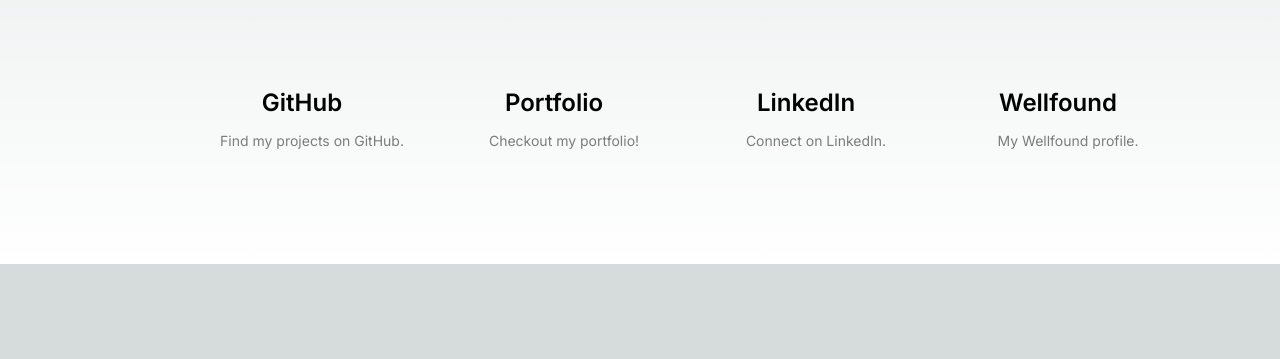
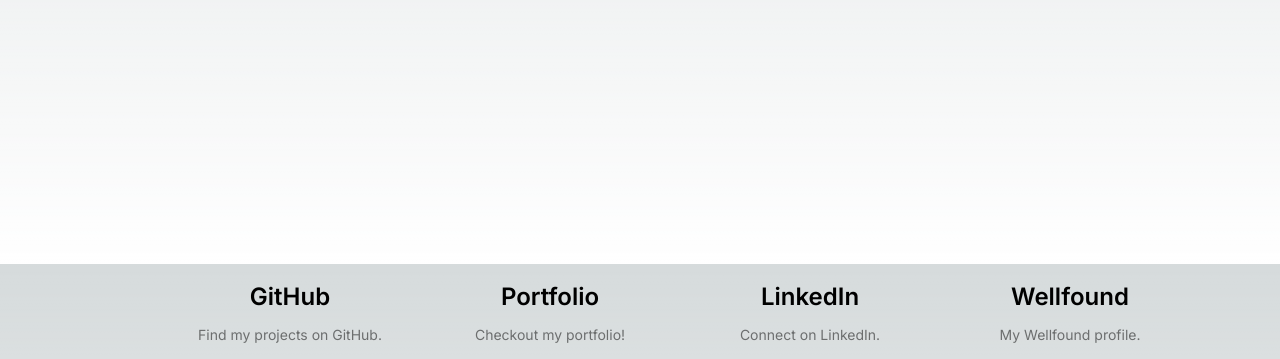
Before and after one commit to mailsg/task-management-app, a Next.js app: page / in a window 1280 px wide. Shown: the part 536-895 px from the top of the page. Before the commit the page ends 800 px from the top, so only its background shows below. Built offline with nearby package versions, Linux system fonts and the light colour scheme; no server answers.

Commit message:
Align the UI

```diff
--- a/src/app/page.js
+++ b/src/app/page.js
@@ -29,15 +29,18 @@
             </button>
           </div>
         </div>
-        <div className="grid text-center mt-8 lg:max-w-5xl lg:grid-cols-4 ml-1 lg:ml-20">
+
+        <div className="mt-8 lg:max-w-5xl ml-1 lg:ml-20 relative">
+          <footer className="" style= {{position: "absolute", bottom: "0", width: "100%", top: "6rem"}}>
+            <div className="grid grid-cols-1 gap-8 md:grid-cols-2 lg:grid-cols-4">
               <a
                 href="https://github.com/mailsg"
                 className="group rounded-lg border border-transparent px-5 py-4 transition-colors hover:border-gray-300 hover:bg-gray-100 hover:dark:border-neutral-700 hover:dark:bg-neutral-800/30"
                 target="_blank"
                 rel="noopener noreferrer"
               >
-            <h2 className="mb-3 text-2xl text-center font-semibold">GitHub</h2>
-            <p className="max-w-[30ch] text-center ml-5 text-sm opacity-50">Find my projects on GitHub.</p>
+                <h2 className="mb-3 text-2xl font-semibold text-center">GitHub</h2>
+                <p className="text-sm text-center opacity-50">Find my projects on GitHub.</p>
               </a>
               <a
                 href="https://my-portfolio-3fbn.onrender.com/"
@@ -45,8 +48,8 @@
                 target="_blank"
                 rel="noopener noreferrer"
               >
-            <h2 className="mb-3 text-2xl text-center font-semibold">Portfolio</h2>
-            <p className="max-w-[30ch] text-center ml-5 text-sm opacity-50">Checkout my portfolio!</p>
+                <h2 className="mb-3 text-2xl font-semibold text-center">Portfolio</h2>
+                <p className="text-sm text-center opacity-50">Checkout my portfolio!</p>
               </a>
               <a
                 href="https://www.linkedin.com/in/sandeep0912/"
@@ -54,8 +57,8 @@
                 target="_blank"
                 rel="noopener noreferrer"
               >
-            <h2 className="mb-3 text-2xl text-center font-semibold">LinkedIn</h2>
-            <p className="max-w-[30ch] text-center ml-5 text-sm opacity-50">Connect on LinkedIn.</p>
+                <h2 className="mb-3 text-2xl font-semibold text-center">LinkedIn</h2>
+                <p className="text-sm text-center opacity-50">Connect on LinkedIn.</p>
               </a>
               <a
                 href="https://wellfound.com/u/sandeep0912"
@@ -63,9 +66,11 @@
                 target="_blank"
                 rel="noopener noreferrer"
               >
-            <h2 className="mb-3 text-2xl text-center font-semibold">Wellfound</h2>
-            <p className="max-w-[30ch] text-center ml-5 text-sm opacity-50">My Wellfound profile.</p>
+                <h2 className="mb-3 text-2xl font-semibold text-center">Wellfound</h2>
+                <p className="text-sm text-center opacity-50">My Wellfound profile.</p>
               </a>
+            </div>
+            </footer>
         </div>
       </main>
   </StoreProvider>
```
Lines whose indentation alone changed are shown as unchanged.
